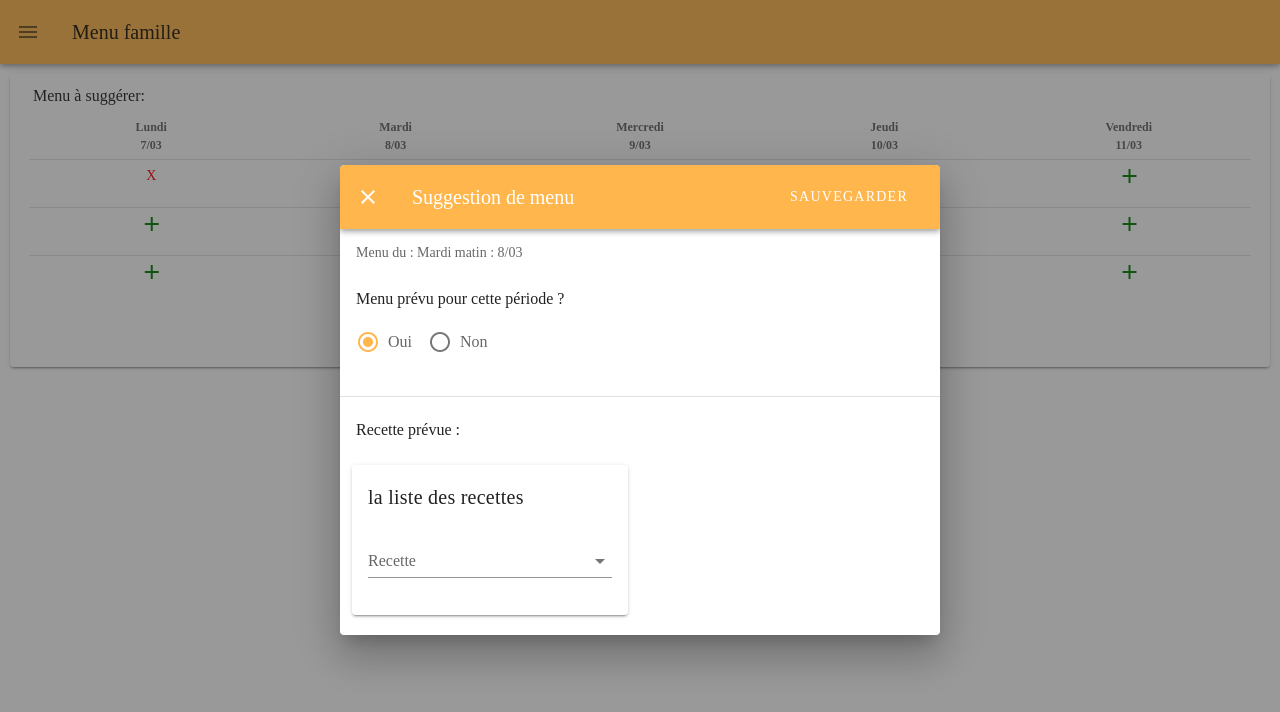
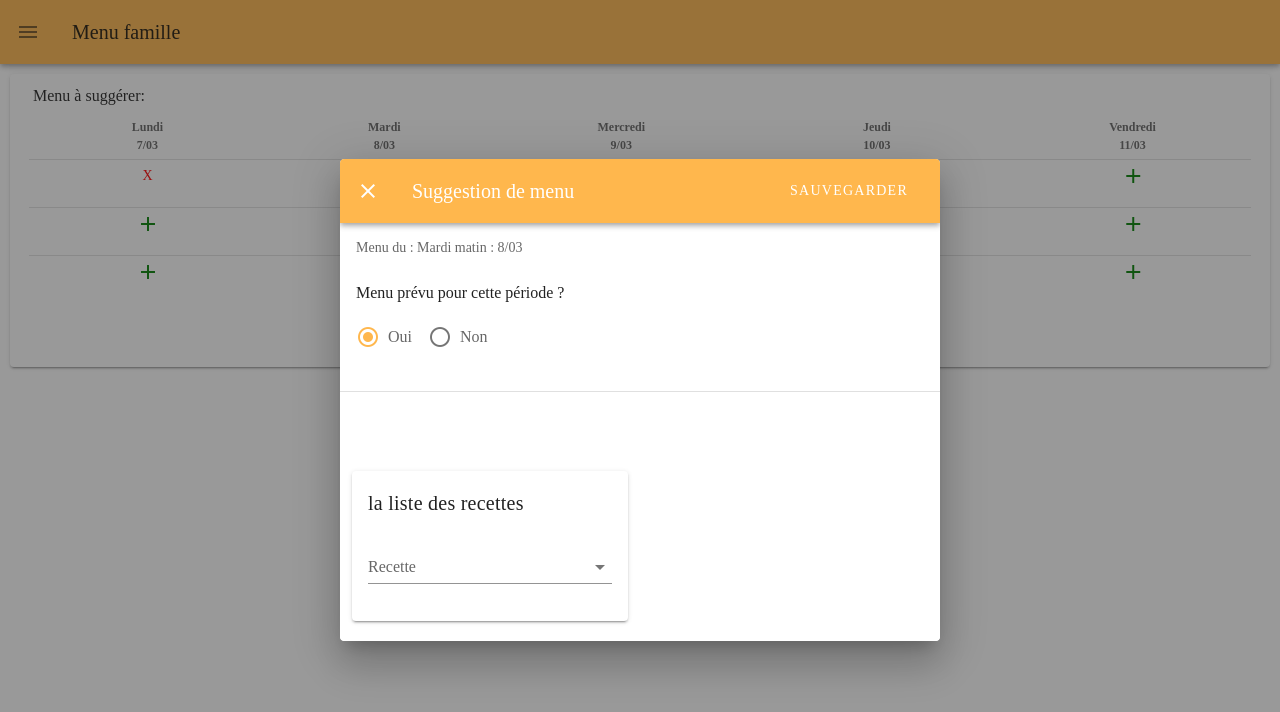
Before and after one commit to dorineT/MDL-MenuFamille, a Vue app in the folder front/menufamille/: page /menuSuggestion in a window 1280 px wide. Both pictures are taken after a click on the button 395 px from the left and 183 px from the top of the page. Shown: the top 712 px of the page. Built offline with nearby package versions, Linux system fonts and the light colour scheme.

Commit message:
delete recette prévue si pas de recette

```diff
--- a/front/menufamille/src/components/CalendarSuggestion.vue
+++ b/front/menufamille/src/components/CalendarSuggestion.vue
@@ -120,7 +120,7 @@ export default {
               id:13,
               jour: 'Jeudi',
               date: '10/03',
-              Matin: '',
+              Matin: 'pizza',
               MatinNbPers:null,
               Midi: '',
               MidiNbPers: null,
--- a/front/menufamille/src/components/DialogSuggestion.vue
+++ b/front/menufamille/src/components/DialogSuggestion.vue
@@ -66,7 +66,8 @@
               <v-list-item-content>
 
                 <v-list-item-title>
-                   Recette prévue : {{recetteChoisie}}
+                <p v-if="recetteChoisie!==''">Recette prévue : {{recetteChoisie}} </p>
+                <p v-else><br></p>
                 </v-list-item-title>
 
 
@@ -129,7 +130,7 @@
       text
       color="orange lighten-2"
     >
-      Menu sauvegardé !
+      Menu suggéré sauvegardé !
 
     </v-snackbar>
 
```
